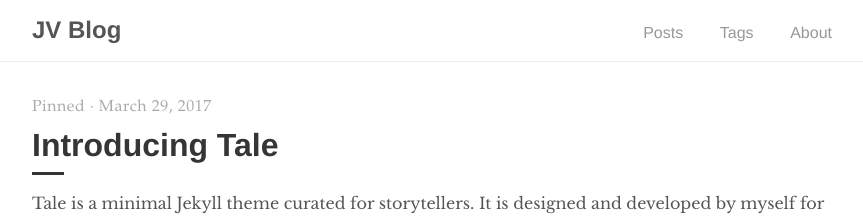
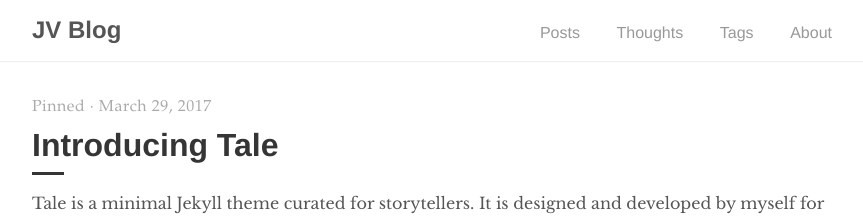
Before and after one commit to Javie0925/javie0925.github.io, a Jekyll site: the page built from index.html, in a window 1280 px wide. Shown: the top 216 px of the page, without its empty margins (208-1071 px from the left). Built offline with Jekyll 4.4.1, drawn with Linux system fonts in a browser that asks for light colours; the list of posts is cut into pages by our own code.

Commit message:
add thoughts navigation

```diff
--- a/_includes/navigation.html
+++ b/_includes/navigation.html
@@ -5,6 +5,7 @@
     </a>
     <ul>
       <li><a href="{{ site.baseurl }}/">Posts</a></li>
+      <li><a href="#">Thoughts</a></li>
       <li><a href="{{ '/tags' | prepend: site.baseurl }}">Tags</a></li>
       <li><a href="{{ '/about' | prepend: site.baseurl }}">About</a></li>
     </ul>
```
